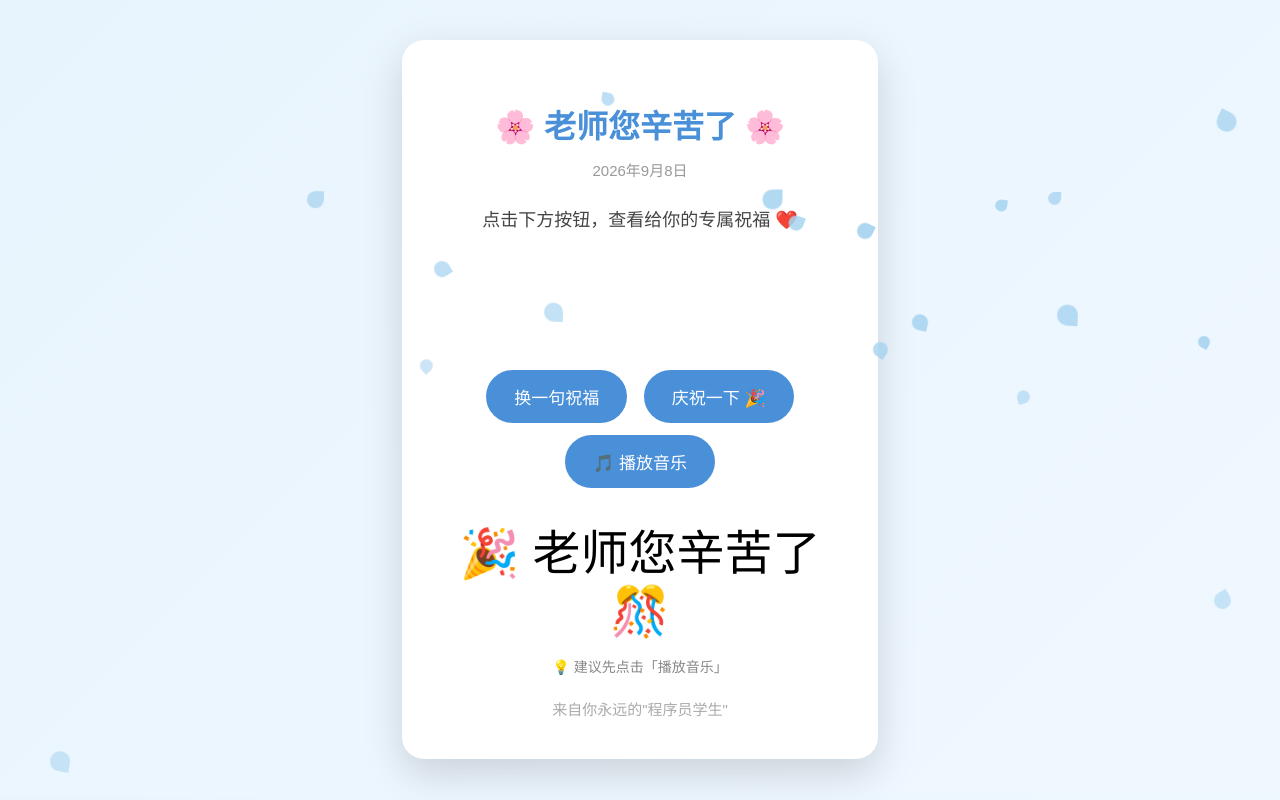
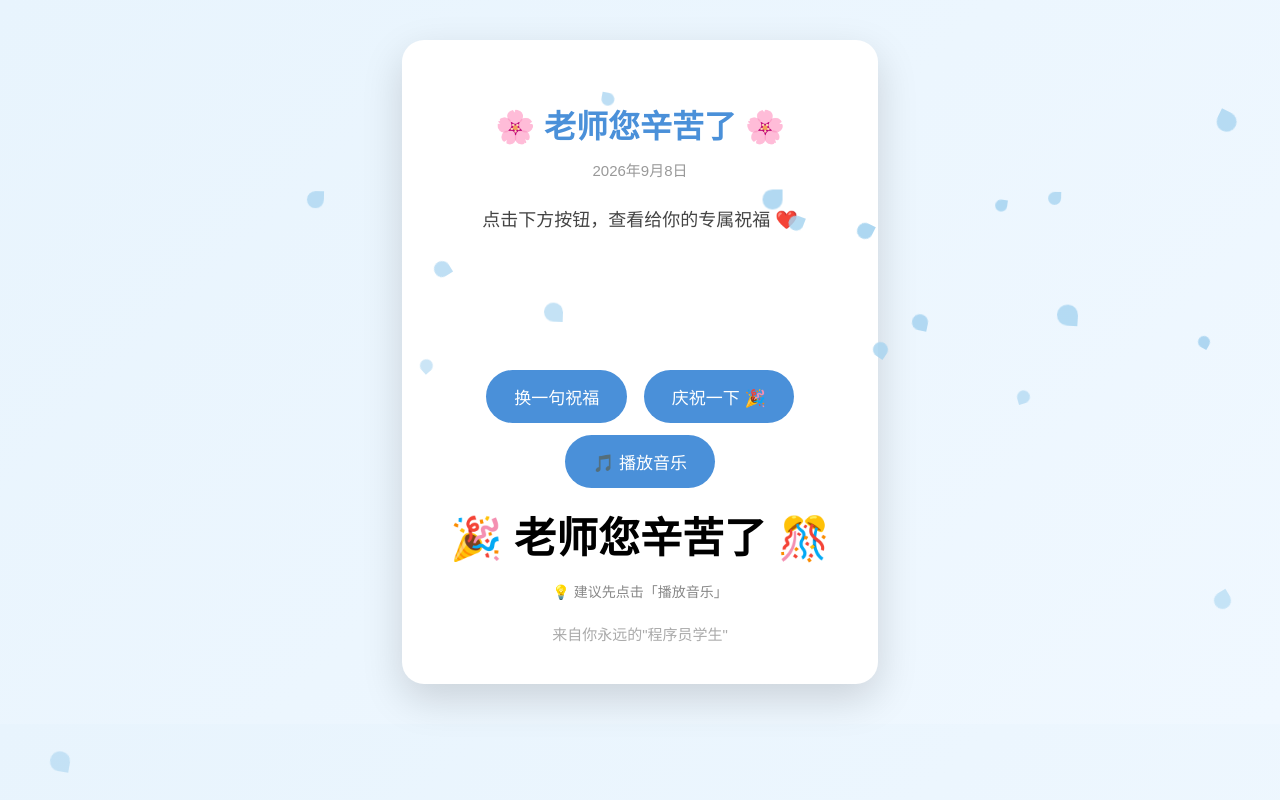
Before and after one commit to shenyuxinchn/Teachers-Day, a plain HTML site: page index.html in a window 1280 px wide. Both pictures are taken after a click on the button "庆祝一下 🎉". Drawn offline with Linux system fonts and the light colour scheme.

Commit message:
Update index.html

```diff
--- a/index.html
+++ b/index.html
@@ -64,7 +64,7 @@
         margin-top: 16px;
     }
 
-    /* 花瓣 → 改成落叶/纸鹤感 */
+    /* 花瓣 */
     .petal {
         position: fixed;
         top: -30px;
@@ -100,6 +100,16 @@
         margin-top: 22px;
         font-size: 15px;
         color: #aaa;
+    }
+
+    /* ✅ 庆祝文字不换行 */
+    #celebrateArea div {
+        white-space: nowrap;
+        text-align: center;
+        font-size: clamp(28px, 7vw, 42px);
+        font-weight: 700;
+        margin-top: 20px;
+        line-height: 1.2;
     }
 </style>
 </head>
@@ -188,9 +198,7 @@ for (let i = 0; i < 20; i++) {
         }
 
         document.getElementById("celebrateArea").innerHTML =
-            `<div style="font-size:48px;margin-top:20px;">
-                🎉 老师您辛苦了 🎊
-            </div>`;
+            `<div>🎉 老师您辛苦了 🎊</div>`;
     }
 </script>
 
```
